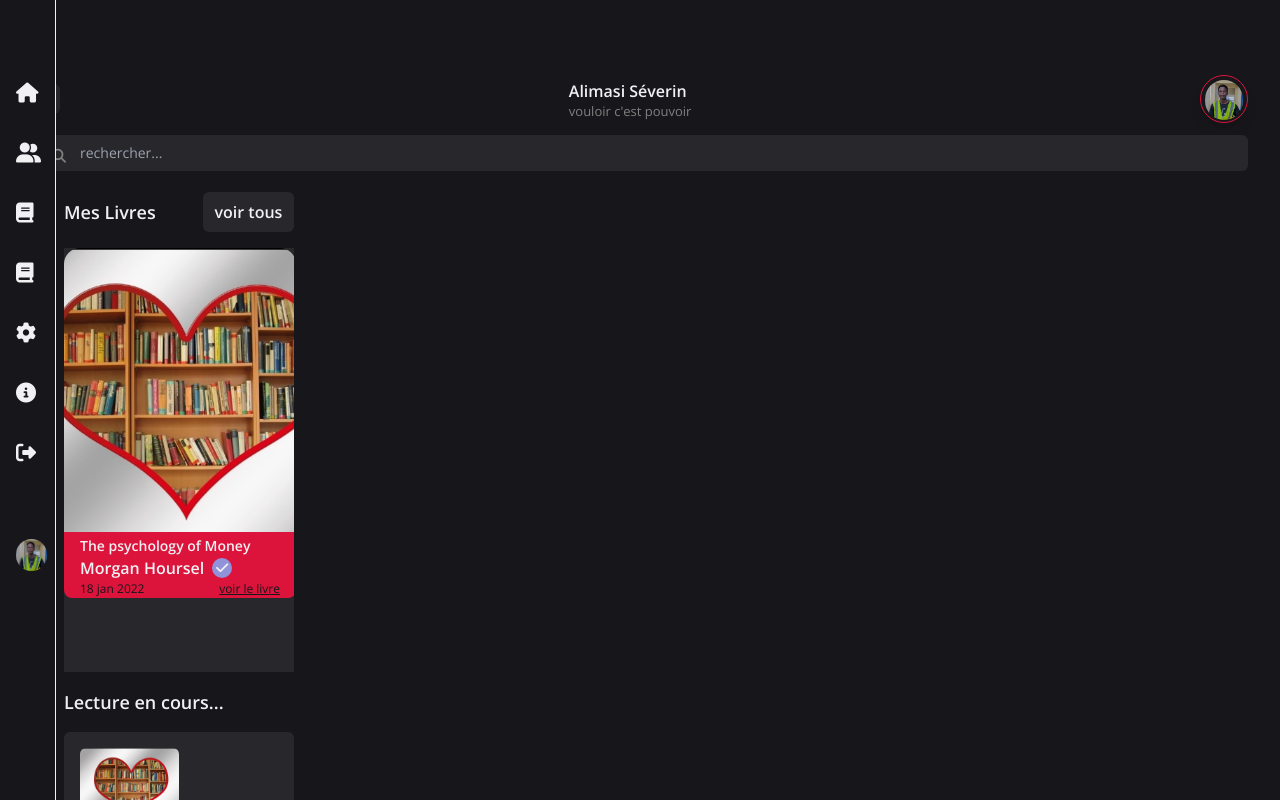
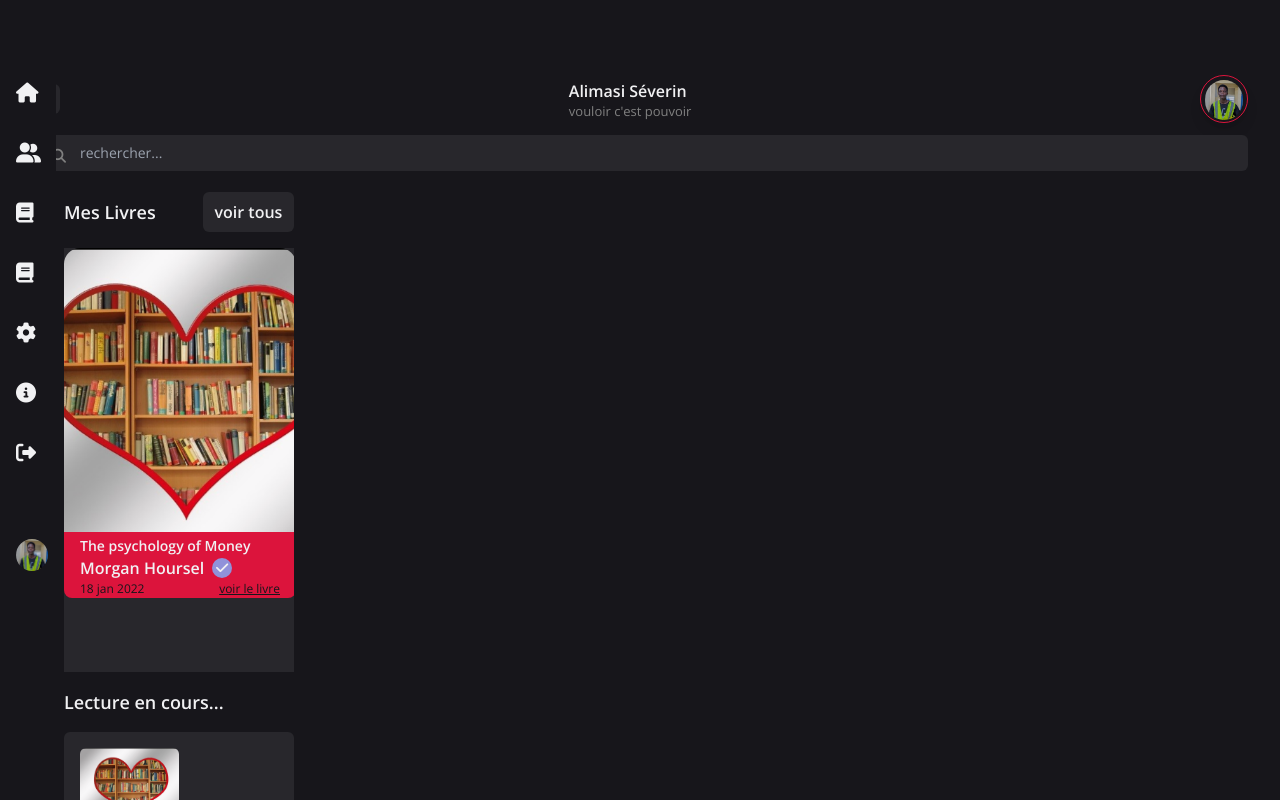
Before and after one commit to Tutyonick-Oscar/taboApp.Front, a website: page user_books.html in a window 1280 px wide. Drawn offline with nearby package versions, Linux system fonts and the light colour scheme.

Commit message:
corrections

```diff
--- a/user_books.html
+++ b/user_books.html
@@ -42,7 +42,7 @@
         </nav>
     </section>
     <!-- side-bar -->
-    <div class="icons z-30 w-1/2 bg-secondary lg:bg-bg lg:flex lg:w-14 fixed top-0 left-0 h-full border-r border-text ">
+    <div class="icons hidden z-30 w-1/2 bg-secondary lg:bg-bg lg:flex lg:w-14 fixed top-0 left-0 h-full border-r border-text lg:border-none ">
         <div class=" w-full flex px-2 flex-col gap-10 mt-[5.2rem] pl-4">
             <a href="#" class=" flex w-full gap-4 items-center ">
                 <i class="lg:text-xl text-lg fa-solid fa-house text-text"></i>
```
Also changed, not shown: user_communs.html (+1 -1 lines), dist/output.css.
